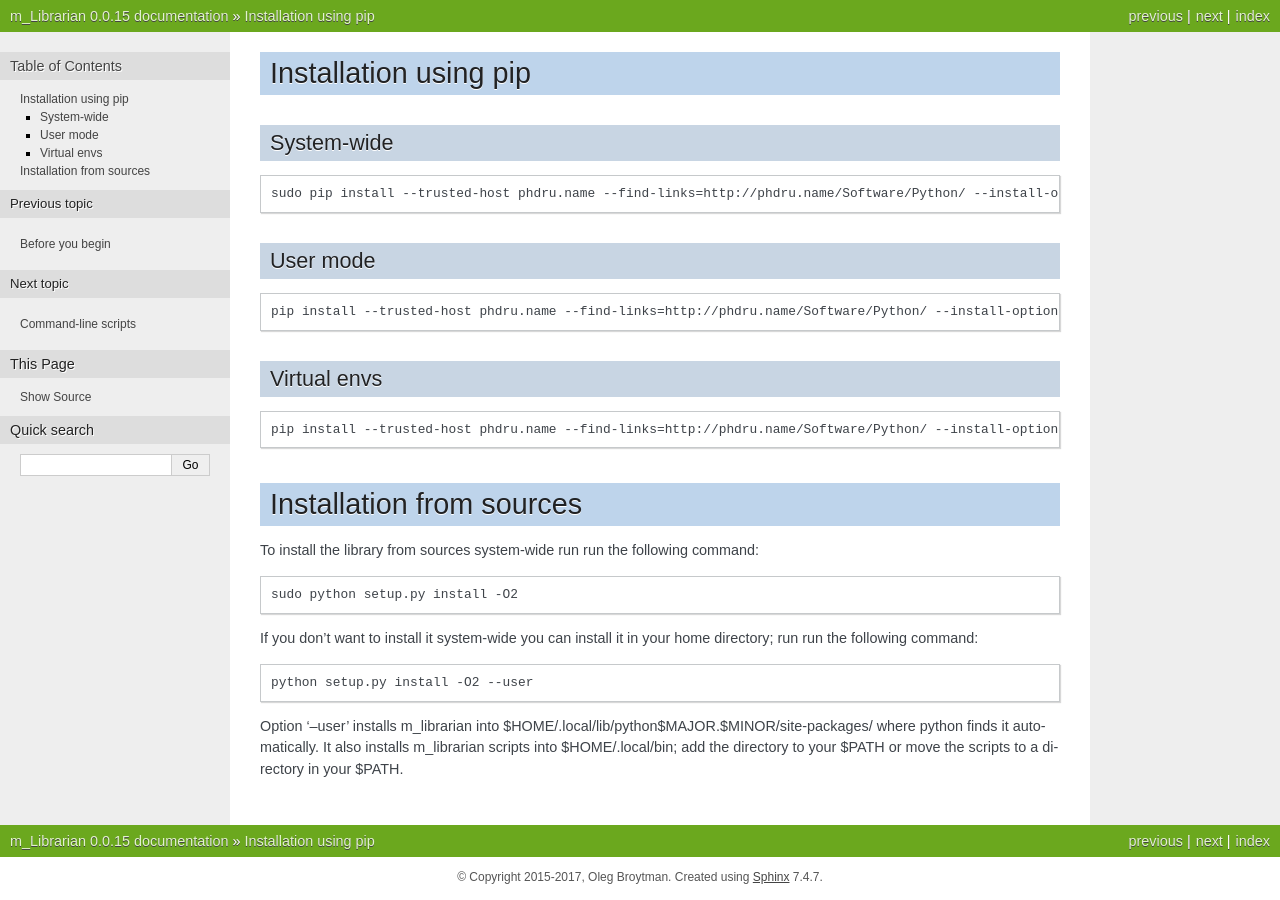
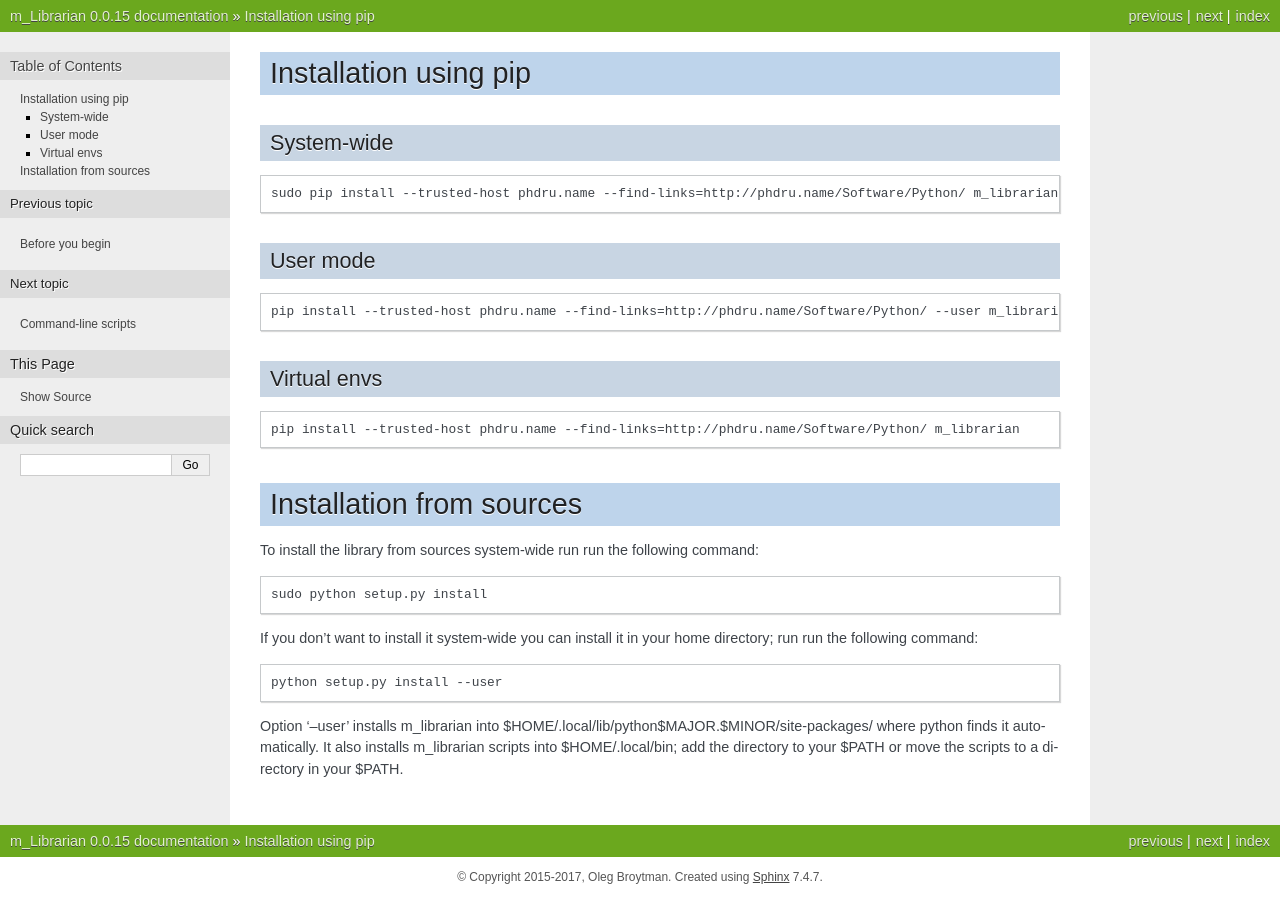
Before and after one commit to phdru/m_librarian, a Sphinx documentation site: the page built from docs/install.rst, in a window 1280 px wide. Built offline with Sphinx 7.4.7, drawn with Linux system fonts in a browser that asks for light colours.

Commit message:
Docs: Remove -O2 from installation instructions
[skip ci]

```diff
--- a/docs/install.rst
+++ b/docs/install.rst
@@ -6,21 +6,21 @@
 
 ::
 
-    sudo pip install --trusted-host phdru.name --find-links=http://phdru.name/Software/Python/ --install-option='-O2' m_librarian
+    sudo pip install --trusted-host phdru.name --find-links=http://phdru.name/Software/Python/ m_librarian
 
 User mode
 ---------
 
 ::
 
-    pip install --trusted-host phdru.name --find-links=http://phdru.name/Software/Python/ --install-option='-O2' --user m_librarian
+    pip install --trusted-host phdru.name --find-links=http://phdru.name/Software/Python/ --user m_librarian
 
 Virtual envs
 ------------
 
 ::
 
-    pip install --trusted-host phdru.name --find-links=http://phdru.name/Software/Python/ --install-option='-O2' m_librarian
+    pip install --trusted-host phdru.name --find-links=http://phdru.name/Software/Python/ m_librarian
 
 Installation from sources
 =========================
@@ -30,14 +30,14 @@
 
 ::
 
-    sudo python setup.py install -O2
+    sudo python setup.py install
 
 If you don't want to install it system-wide you can install it in your
 home directory; run run the following command:
 
 ::
 
-    python setup.py install -O2 --user
+    python setup.py install --user
 
 Option '--user' installs m_librarian into
 $HOME/.local/lib/python$MAJOR.$MINOR/site-packages/ where python finds it
```
